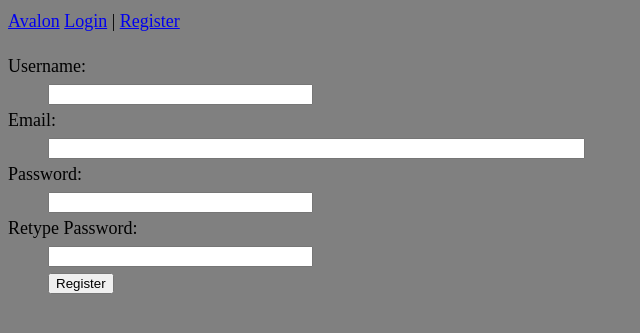
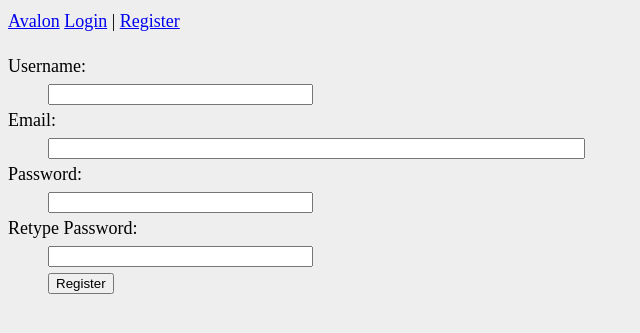
Before and after one commit to yedi/Avalon, a Flask app: page /register in a window 1280 px wide. Shown: the top 333 px of the page, without its empty margins (0-640 px from the left). Run offline with Flask 2, Linux system fonts and the light colour scheme; style sheets or scripts are compiled from the project's sources; some libraries are stand-ins or nearby versions.

Commit message:
forgot avalon.less

```diff
--- a/static/avalon.less
+++ b/static/avalon.less
@@ -1,4 +1,4 @@
-@bodybg: gray;
+@bodybg: #EEE;
 @lh: 1.5;
 
 body {
```
